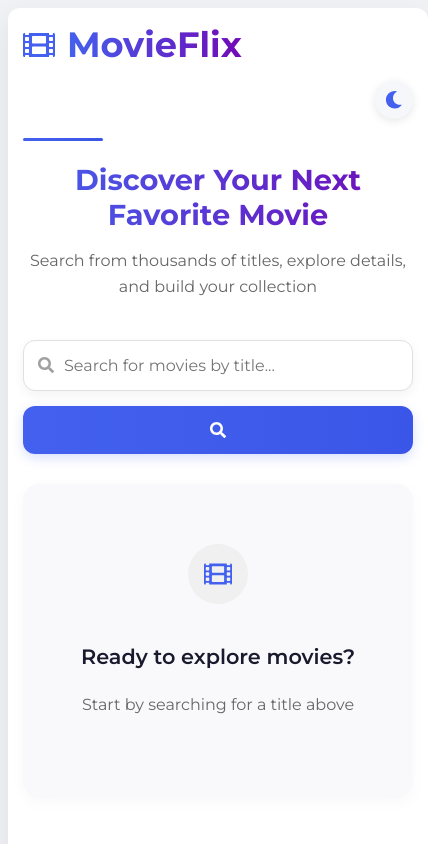
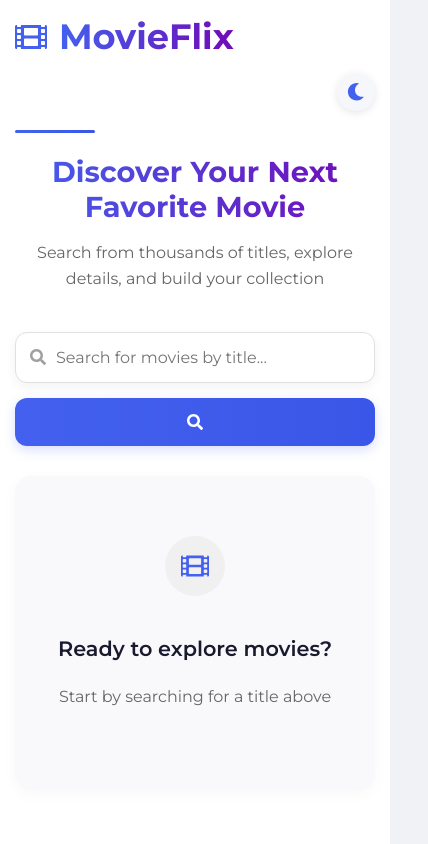
Before and after one commit to RensithUdara/movie-search-app, a React (Create React App) app: page / in a window 390 px wide. Shown: the top 844 px of the page, 428 px wide, since content can reach past the window. Built offline with nearby package versions, Linux system fonts and the light colour scheme.

Commit message:
enhance App component with layout adjustments for improved responsiveness and structure

```diff
--- a/src/App.css
+++ b/src/App.css
@@ -1,8 +1,14 @@
 @import url('https://fonts.googleapis.com/css2?family=Montserrat:wght@400;500;600;700&display=swap');
 
-body {
+html, body {
   margin: 0;
   padding: 0;
+  height: 100%;
+  width: 100%;
+  overflow-x: hidden;
+}
+
+body {
   font-family: 'Montserrat', sans-serif;
   background-color: #f0f2f5;
   color: #333;
@@ -13,6 +19,13 @@
   transition: all 0.3s ease;
 }
 
+#root {
+  width: 100%;
+  height: 100%;
+  display: flex;
+  flex-direction: column;
+}
+
 .dark-mode {
   background-color: #121212;
   color: #e0e0e0;
@@ -20,12 +33,14 @@
 
 .app-frame {
   width: 100%;
-  max-width: 1400px;
-  border-radius: 24px;
-  box-shadow: 0 10px 30px rgba(0, 0, 0, 0.08);
+  flex: 1;
   background-color: #ffffff;
-  padding: 30px;
-  margin: 30px;
+  padding: 20px 30px;
+  margin: 0;
+  border-radius: 0;
+  box-shadow: none;
+  box-sizing: border-box;
+  overflow-y: auto;
   transition: all 0.3s ease;
 }
 
@@ -808,8 +823,6 @@
 @media (max-width: 768px) {
   .app-frame {
     padding: 20px;
-    margin: 15px;
-    border-radius: 16px;
   }
 
   .sections-container {
@@ -854,8 +867,6 @@
 @media (max-width: 576px) {
   .app-frame {
     padding: 15px;
-    margin: 8px;
-    border-radius: 12px;
   }
 
   .app-header {
```
